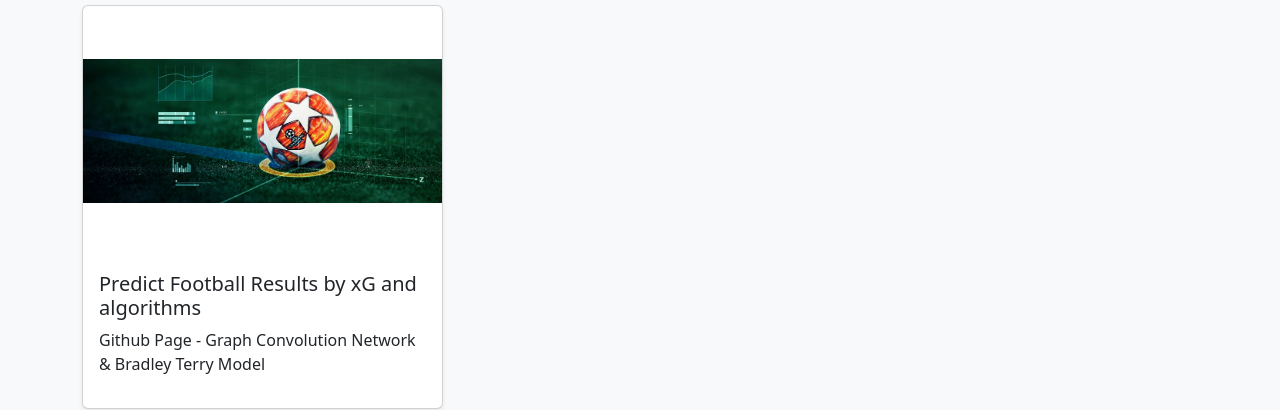
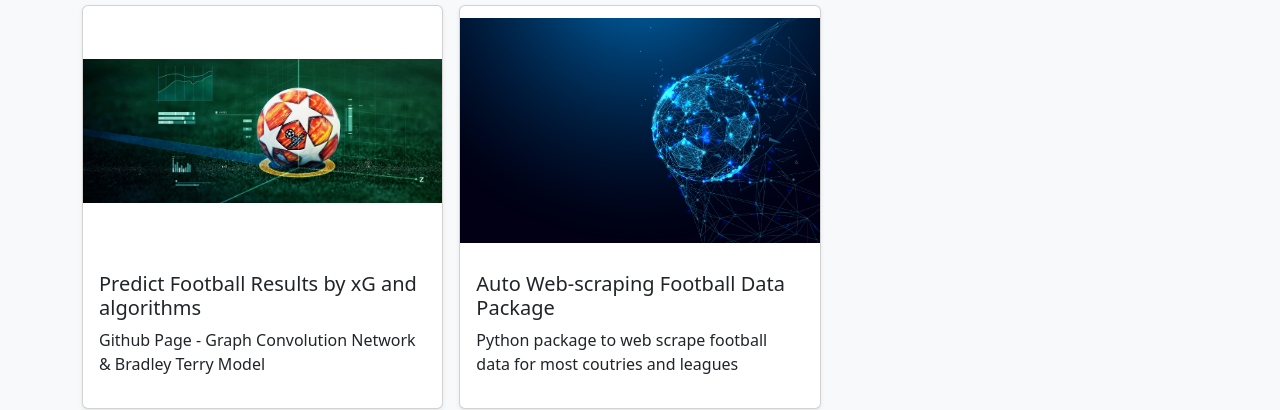
Before and after one commit to mruiyangyou/PersonalPage, a plain HTML site: page index.html in a window 1280 px wide. Shown: the part 396-806 px from the top of the page. Drawn offline with nearby package versions, Linux system fonts and the light colour scheme.

Commit message:
add fd project

```diff
--- a/index.html
+++ b/index.html
@@ -65,6 +65,21 @@
                                     Github Page - Graph Convolution Network & Bradley Terry Model
                                 </p>
                                 <a href="https://github.com/mruiyangyou/Predict-Football-Matches-With-xG" class="stretched-link"></a>
+                            </div>
+                        </div>
+                    </div>
+
+                    <div class="col">
+                        <div class="card shadow-sm">
+                            <img class="card-img-top crop" width="100%" height="250"
+                                role="img" focusable="false" src="src/img/fd.jpeg">
+                            </img>
+                            <div class="card-body">
+                                <h5 class="card-title">Auto Web-scraping Football Data Package</h5>
+                                <p class="card-text">
+                                    Python package to web scrape football data for most coutries and leagues
+                                </p>
+                                <a href="https://github.com/mruiyangyou/FootballData" class="stretched-link"></a>
                             </div>
                         </div>
                     </div>
```
Also changed, not shown: src/img/fd.jpeg (added).
